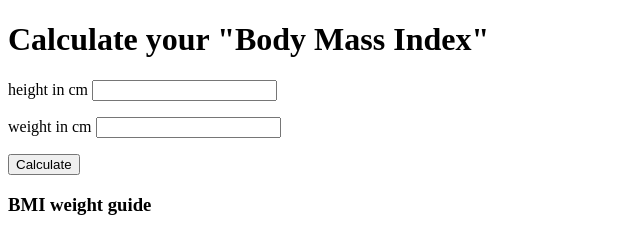
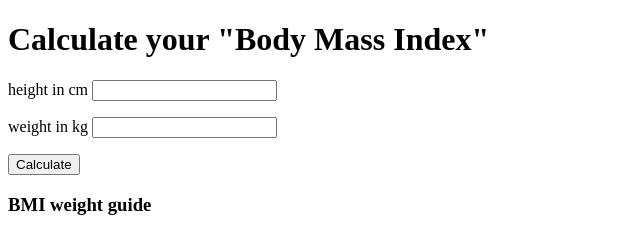
Before and after one commit to mdfarhan242/js-projects, a plain HTML site: page index.html in a window 1280 px wide. Shown: the top 231 px of the page, 0-640 px from the left. Drawn offline with Linux system fonts and the light colour scheme.

Commit message:
change in htm

```diff
--- a/index.html
+++ b/index.html
@@ -13,7 +13,7 @@
             <p><label>height in cm</label>
             <input type="text" id="height"></p>
 
-            <p><label>weight in cm</label>
+            <p><label>weight in kg</label>
             <input type="text" id="weight"></p>
 
             <button>Calculate</button>
```
